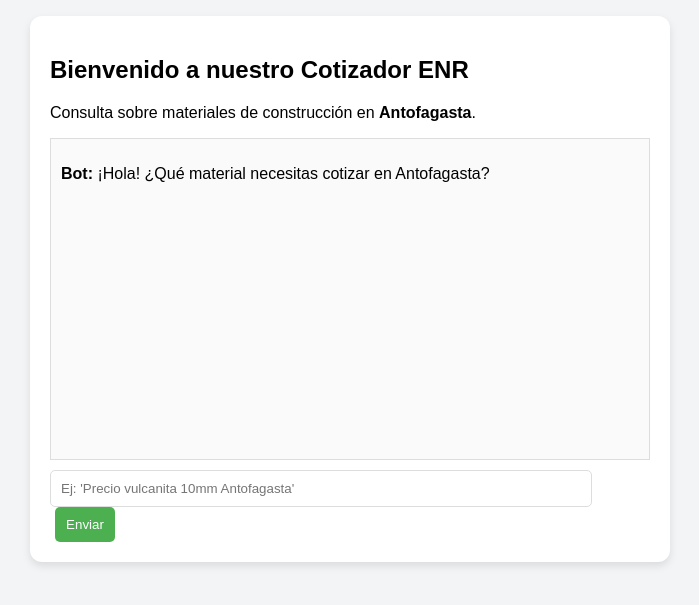
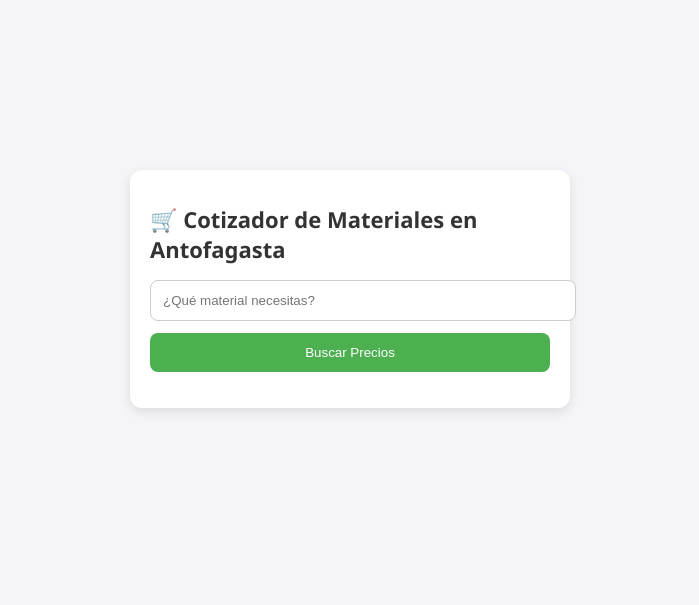
Before and after one commit to OrumST/cotizador-enr, a website: page public/index.html in a window 1280 px wide. Shown: the part 111-716 px from the top of the page, without its empty margins (290-989 px from the left). Drawn offline with Linux system fonts and the light colour scheme.

Commit message:
Embellecer

```diff
--- a/public/index.html
+++ b/public/index.html
@@ -3,90 +3,110 @@
   <head>
     <meta charset="UTF-8" />
     <meta name="viewport" content="width=device-width, initial-scale=1.0" />
-    <title>Cotizador ENR - Bot de Materiales Antofagasta</title>
+    <title>Cotizador de Materiales - Antofagasta</title>
     <style>
       body {
-        font-family: Arial, sans-serif;
-        background-color: #f3f4f6;
+        font-family: 'Segoe UI', Tahoma, Geneva, Verdana, sans-serif;
+        background-color: #f4f4f9;
         margin: 0;
         padding: 0;
         display: flex;
         justify-content: center;
         align-items: center;
-        height: 100vh;
+        min-height: 100vh;
       }
-      .chat-container {
-        background-color: #ffffff;
+
+      .contenedor {
+        background-color: white;
         padding: 20px;
-        box-shadow: 0 4px 8px rgba(0, 0, 0, 0.1);
         border-radius: 12px;
-        width: 90%;
-        max-width: 600px;
+        box-shadow: 0 4px 12px rgba(0, 0, 0, 0.1);
+        max-width: 400px;
+        width: 100%;
       }
-      .chat-box {
-        height: 300px;
-        overflow-y: auto;
-        border: 1px solid #ddd;
-        padding: 10px;
-        background-color: #fafafa;
+
+      h1 {
+        font-size: 22px;
+        color: #333;
+        margin-bottom: 16px;
       }
-      .chat-input {
-        width: calc(100% - 80px);
-        padding: 10px;
-        margin-top: 10px;
-        border: 1px solid #ddd;
-        border-radius: 5px;
+
+      #user-input {
+        width: 100%;
+        padding: 12px;
+        margin-bottom: 12px;
+        border-radius: 8px;
+        border: 1px solid #ccc;
       }
-      .btn-send {
-        width: 60px;
-        padding: 10px;
-        margin-left: 5px;
-        background-color: #4caf50;
+
+      button {
+        background-color: #4CAF50;
         color: white;
         border: none;
+        padding: 12px;
+        width: 100%;
+        border-radius: 8px;
         cursor: pointer;
-        border-radius: 5px;
+      }
+
+      button:hover {
+        background-color: #45a049;
+      }
+
+      #chat-box {
+        margin-top: 16px;
+      }
+
+      .producto {
+        background-color: #fafafa;
+        border: 1px solid #ddd;
+        padding: 8px;
+        border-radius: 8px;
+        margin-top: 8px;
+      }
+
+      .precio {
+        color: green;
+        font-weight: bold;
+      }
+
+      .ver-producto {
+        display: inline-block;
+        margin-top: 4px;
+        text-decoration: none;
+        color: #1a73e8;
+      }
+
+      .ver-producto:hover {
+        text-decoration: underline;
       }
     </style>
   </head>
   <body>
-    <div class="chat-container">
-      <h2>Bienvenido a nuestro Cotizador ENR</h2>
-      <p>Consulta sobre materiales de construcción en <strong>Antofagasta</strong>.</p>
-      <div class="chat-box" id="chat-box">
-        <p><strong>Bot:</strong> ¡Hola! ¿Qué material necesitas cotizar en Antofagasta?</p>
-      </div>
-      <input
-        type="text"
-        id="user-input"
-        class="chat-input"
-        placeholder="Ej: 'Precio vulcanita 10mm Antofagasta'"
-      />
-      <button class="btn-send" onclick="sendMessage()">Enviar</button>
+    <div class="contenedor">
+      <h1>🛒 Cotizador de Materiales en Antofagasta</h1>
+      <input type="text" id="user-input" placeholder="¿Qué material necesitas?" />
+      <button onclick="sendMessage()">Buscar Precios</button>
+      <div id="chat-box"></div>
     </div>
 
     <script>
       async function sendMessage() {
-        const userInput = document.getElementById("user-input").value;
-        const chatBox = document.getElementById("chat-box");
+        const userInput = document.getElementById('user-input').value;
+        const chatBox = document.getElementById('chat-box');
 
-        if (!userInput.trim()) return;
+        if (userInput.trim() === '') return;
 
-        chatBox.innerHTML += `<p><strong>Tú:</strong> ${userInput}</p>`;
-        document.getElementById("user-input").value = "";
+        chatBox.innerHTML = '<p><strong>Buscando...</strong></p>';
 
         try {
-          const response = await fetch("/buscar?query=" + encodeURIComponent(userInput));
+          const response = await fetch(`/buscar?q=${encodeURIComponent(userInput)}`);
           const data = await response.json();
 
-          const resultados = data.organic_results.map((r) => `<li><a href="${r.link}" target="_blank">${r.title}</a></li>`).join("");
-
-          chatBox.innerHTML += `<p><strong>Bot:</strong> Resultados encontrados:</p><ul>${resultados}</ul>`;
+          chatBox.innerHTML = `<div>${data.respuesta}</div>`;
         } catch (error) {
-          chatBox.innerHTML += `<p><strong>Bot:</strong> Hubo un error al buscar. Inténtalo de nuevo.</p>`;
+          chatBox.innerHTML = `<p><strong>Error:</strong> No se pudo obtener respuesta.</p>`;
         }
-
-        chatBox.scrollTop = chatBox.scrollHeight;
       }
     </script>
   </body>
```
Also changed, not shown: server.js (+31 -13 lines).
